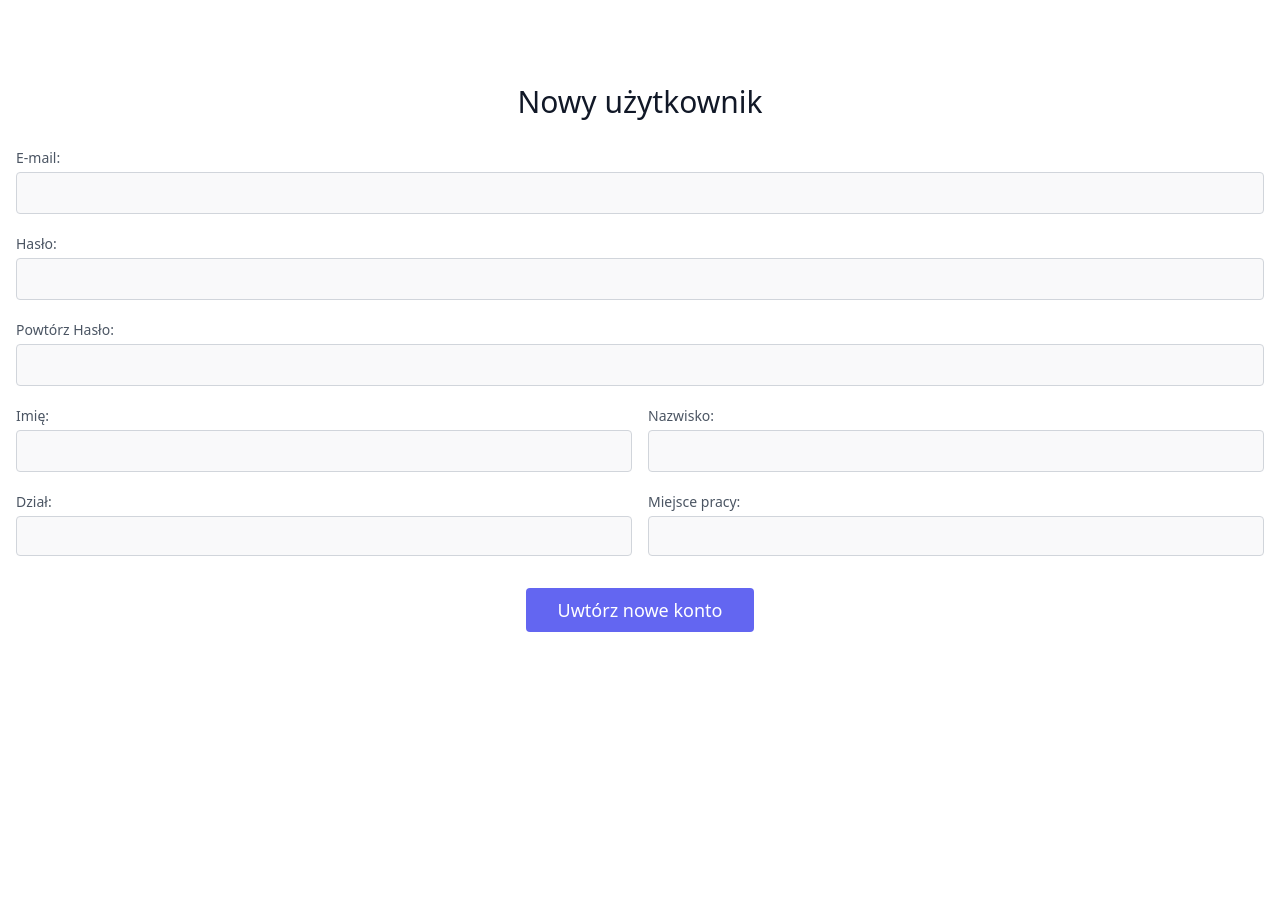
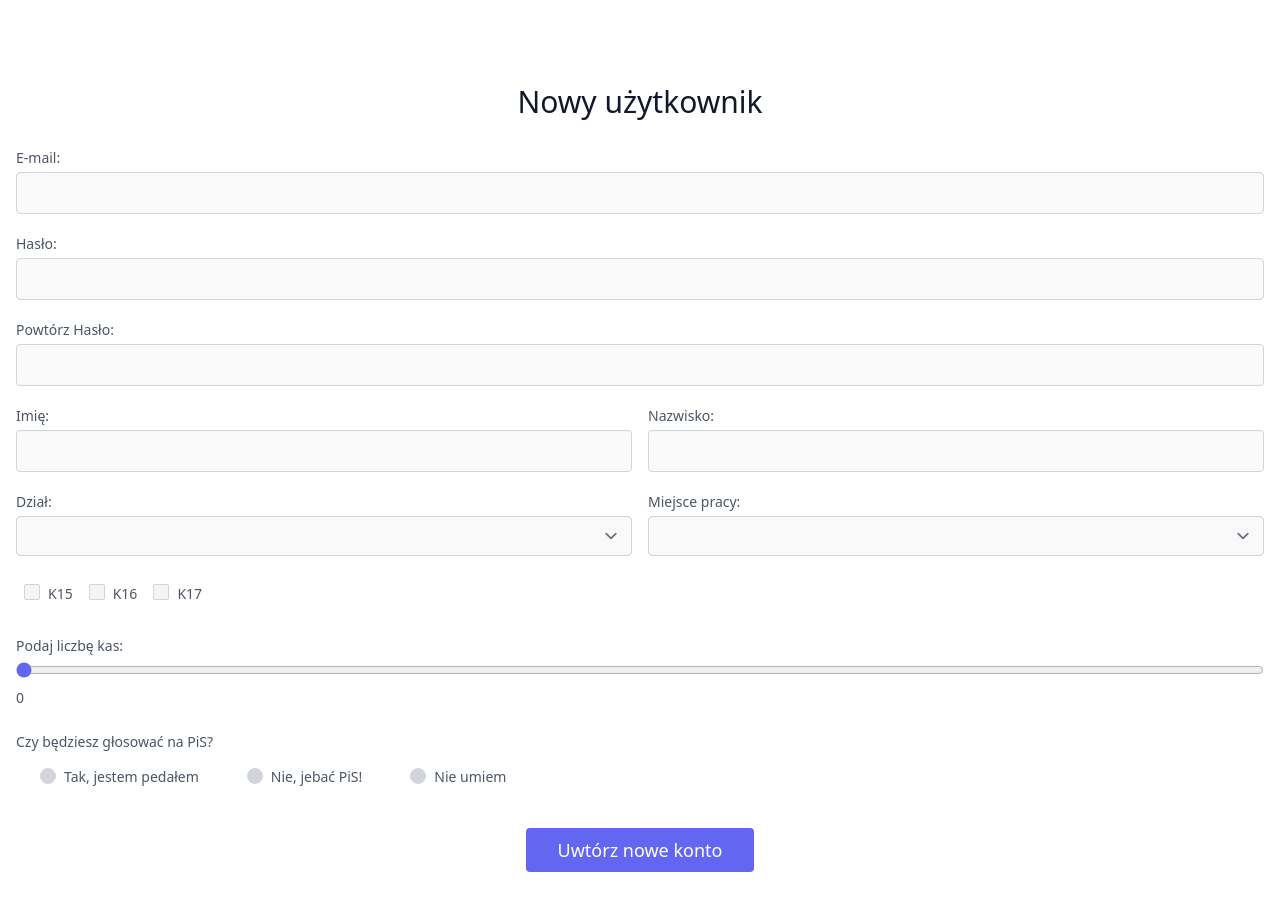
Before and after one commit to MiSypniewski/Punktualnik, a Next.js app: page /users/register in a window 1280 px wide. Shown: the top 910 px of the page. Before the commit the page ends 800 px from the top, so only its background shows below. Built offline with nearby package versions, Linux system fonts and the light colour scheme.

Commit message:
feat: save all progress

```diff
--- a/components/baseLayout.js
+++ b/components/baseLayout.js
@@ -12,31 +12,29 @@ const TopNavigation = () => {
   const [firtstRun, setFirstRun] = useState(false);
   const [counter, setCounter] = useState(0);
 
-  console.log(`session:`);
-  console.log(session);
   moment.locale("pl");
   const date = moment().locale("pl").format("dddd, D MMMM YYYY, ");
   const time = getCurrentTime();
 
-  useEffect(() => {
-    if (!firtstRun) {
-      setInterval(() => {
-        if (moment().format("HH:mm:ss") === "03:15:00") router.reload();
-        setCounter((prevState) => {
-          const newState = (prevState += 1);
-          return newState;
-        });
-      }, 1000);
-      setIntervalID(intervalID);
-      setFirstRun(true);
-    }
-  }, [firtstRun]);
+  // useEffect(() => {
+  //   if (!firtstRun) {
+  //     setInterval(() => {
+  //       if (moment().format("HH:mm:ss") === "03:15:00") router.reload();
+  //       setCounter((prevState) => {
+  //         const newState = (prevState += 1);
+  //         return newState;
+  //       });
+  //     }, 1000);
+  //     setIntervalID(intervalID);
+  //     setFirstRun(true);
+  //   }
+  // }, [firtstRun]);
 
   return (
     <div className="flex gap-6 w-full px-4 py-1">
       <p className="capitalize flex-grow font-bold">{`${date} ${time}`}</p>
       {/* <p className="text-center flex-grow">Pysznej kawusi...</p> */}
-      <p className="capitalize font-bold">{session ? session.section : "Zaloguj się"}</p>
+      <p className="capitalize font-bold">{session ? session.user.section : "Zaloguj się"}</p>
     </div>
   );
 };
--- a/pages/api/create.js
+++ b/pages/api/create.js
@@ -3,6 +3,7 @@ import newDay from "../../services/newDay";
 export default async (req, res) => {
   // switch (req.method) {
   //   case "GET": {
+  //     console.log(`metoda GET`);
   //     const newDays = await newDay();
   //     res.status(200).json(newDays);
   //     break;
--- a/pages/users/register.js
+++ b/pages/users/register.js
@@ -1,10 +1,12 @@
 import { useState, useRef } from "react";
 import { jsonFetcher } from "../../utils";
 import { useRouter } from "next/router";
+import { fromJSON } from "postcss";
 
 export default function CreateUser() {
   const userForm = useRef();
   const [error, setError] = useState();
+  const [cashregisterNumbers, setCashRegisterNumbers] = useState(0);
   const [formProcessing, setFormProcessing] = useState(false);
   const router = useRouter();
 
@@ -15,6 +17,10 @@ export default function CreateUser() {
     setError(null);
     setFormProcessing(true);
     const form = new FormData(userForm.current);
+    console.log(`checkboxy: `);
+    console.log(form.getAll("numerKasy"));
+    console.log(`range input:`);
+    console.log(form.getAll("iloscKas"));
     const payload = {
       email: form.get("email"),
       name: form.get("name"),
@@ -22,6 +28,8 @@ export default function CreateUser() {
       password: form.get("password"),
       location: form.get("location"),
       section: form.get("section"),
+      iloscKas: form.get("iloscKas"),
+      numeryKas: form.getAll("numerKasy"),
     };
 
     if (payload.password !== form.get("passwordConfirm")) {
@@ -46,14 +54,14 @@ export default function CreateUser() {
       setError(payload.error);
     }
 
-    // console.log(payload);
+    console.log(payload);
 
     // setFormProcessing(false);
   };
 
   return (
     <section className="sm:container mx-auto p-2 mt-3 mb-8">
-      <div className="mt-16">
+      <div className="sm:mt-4 md:mt-8 lg:mt-16">
         <h2 className="sm:text-3xl text-2xl font-medium title-font mb-4 text-gray-900 text-center">Nowy użytkownik</h2>
       </div>
       <div>
@@ -157,6 +165,106 @@ export default function CreateUser() {
               </select>
             </div>
           </div>
+          <div className="p-2 w-full">
+            <fieldset className="flex">
+              <div className="p-2">
+                <input
+                  type="checkbox"
+                  id="K15"
+                  name="numerKasy"
+                  value="K15"
+                  className="appearance-none indeterminate:bg-gray-300 h-4 w-4 border border-gray-300 rounded-sm bg-gray-100 text-indigo-500  checked:bg-indigo-500 checked:border-indigo-600 focus:border-indigo-500 focus:outline-none transition duration-200 mt-1 align-top bg-no-repeat bg-center bg-contain float-left mr-2 cursor-pointer"
+                />
+                <label htmlFor="K15" className="inline-block leading-7 text-sm text-gray-600">
+                  K15
+                </label>
+              </div>
+
+              <div className="p-2">
+                <input
+                  type="checkbox"
+                  id="K16"
+                  name="numerKasy"
+                  value="K16"
+                  className="indeterminate:bg-gray-300 h-4 w-4 border border-gray-300 rounded-sm bg-gray-100 text-indigo-500  checked:bg-indigo-500 checked:border-indigo-600 focus:border-indigo-500 focus:outline-none transition duration-200 mt-1 align-top bg-no-repeat bg-center bg-contain float-left mr-2 cursor-pointer"
+                />
+                <label htmlFor="K16" className="leading-7 text-sm text-gray-600">
+                  K16
+                </label>
+              </div>
+              <div className="p-2">
+                <input
+                  type="checkbox"
+                  id="K17"
+                  name="numerKasy"
+                  value="K17"
+                  className=" indeterminate:bg-gray-300 h-4 w-4 border border-gray-300 rounded-sm bg-gray-100 text-indigo-500  checked:bg-indigo-500 checked:border-indigo-600 focus:border-indigo-500 focus:outline-none transition duration-200 mt-1 align-top bg-no-repeat bg-center bg-contain float-left mr-2 cursor-pointer"
+                />
+                <label htmlFor="K17" className="leading-7 text-sm text-gray-600">
+                  K17
+                </label>
+              </div>
+            </fieldset>
+          </div>
+          <div className="p-2 w-full">
+            <p className="leading-7 text-sm text-gray-600">Podaj liczbę kas:</p>
+            <input
+              type="range"
+              id="iloscKas"
+              name="iloscKas"
+              step="1"
+              min="0"
+              max="15"
+              value={cashregisterNumbers}
+              onChange={(e) => {
+                setCashRegisterNumbers(e.target.value);
+              }}
+              className="w-full  accent-indigo-500  focus:accent-indigo-600 slider-thumb:bg-red-500"
+            />
+            <p className="leading-7 text-sm text-gray-600">{cashregisterNumbers}</p>
+          </div>
+          <div className="p-2 w-full">
+            <p className="leading-7 text-sm text-gray-600">Czy będziesz głosować na PiS?</p>
+            <fieldset className="md:flex">
+              <div className="p-2 md:mx-4 ">
+                <input
+                  type="radio"
+                  id="tak"
+                  name="glosowanie"
+                  value="tak"
+                  className="appearance-none indeterminate:bg-gray-300 h-4 w-4 rounded-full border border-gray-300  bg-gray-100 text-indigo-500  checked:bg-indigo-500 checked:border-indigo-600 focus:border-indigo-500 focus:outline-none transition duration-200 mt-1 align-top bg-no-repeat bg-center bg-contain float-left mr-2 cursor-pointer"
+                />
+                <label htmlFor="tak" className="inline-block leading-3 text-sm text-gray-600 cursor-pointer">
+                  Tak, jestem pedałem
+                </label>
+              </div>
+
+              <div className="p-2 md:mx-4">
+                <input
+                  type="radio"
+                  id="nie"
+                  name="glosowanie"
+                  value="nie"
+                  className="indeterminate:bg-gray-300 h-4 w-4 rounded-full border border-gray-300 bg-gray-100 text-indigo-500  checked:bg-indigo-500 checked:border-indigo-600 focus:border-indigo-500 focus:outline-none transition duration-200 mt-1 align-top bg-no-repeat bg-center bg-contain float-left mr-2 cursor-pointer"
+                />
+                <label htmlFor="nie" className="leading-3 text-sm text-gray-600">
+                  Nie, jebać PiS!
+                </label>
+              </div>
+              <div className="p-2 md:mx-4">
+                <input
+                  type="radio"
+                  id="nieumiem"
+                  name="glosowanie"
+                  value="nieumiem"
+                  className=" indeterminate:bg-gray-300 h-4 w-4 border rounded-full border-gray-300 bg-gray-100 text-indigo-500  checked:bg-indigo-500 checked:border-indigo-600 focus:border-indigo-500 focus:outline-none transition duration-200 mt-1 align-top bg-no-repeat bg-center bg-contain float-left mr-2 cursor-pointer"
+                />
+                <label htmlFor="nieumiem" className="leading-3 text-sm text-gray-600">
+                  Nie umiem
+                </label>
+              </div>
+            </fieldset>
+          </div>
           <div className="p-6 w-full">
             <button
               disabled={formProcessing}
--- a/services/newDay.js
+++ b/services/newDay.js
@@ -5,25 +5,34 @@ const newDay = async (section) => {
   moment.locale("pl");
   const getUsers = async (section) => {
     const users = await airDB("Users")
-      .select({ filterByFormula: `AND(Section="${section}", IsActive="Active")` })
+      // w nowej wersji ma być "true" oraz passwordHash i passwordSalt
+      .select({ filterByFormula: `AND(Section="${section}", IsActive="true")` })
+      // .select({ filterByFormula: `AND(Section="${section}", IsActive="Active")` })
       .firstPage();
 
     return users.map((user) => {
-      user.fields.password = ";)";
-      user.fields.saltPassword = ";)";
+      user.fields.passwordHash = ";)";
+      user.fields.passwordSalt = ";)";
+      user.email = ";)";
+      // user.fields.password = ";)";
+      // user.fields.saltPassword = ";)";
       return user.fields;
     });
   };
 
   //zmienić na zmienną section
   const users = await getUsers("biedronka");
+  console.log(`użytkowicy: `);
+  console.log(users);
 
   users.forEach(async (user) => {
     moment.locale("pl");
     const now = moment().hours(0).minutes(0).seconds(0).milliseconds(0).format();
     const addHours = moment(now).hours(3).format();
 
-    for (let i = 0; i <= 60; i++) {
+    for (let i = 1; i <= 30; i++) {
+      // 1 = zacznij od "jutro"
+      //przetestować na jakiś jednym dniu "IsActive" z góry ^^^^^^^
       const newDay = moment(addHours).add(i, "days").format();
       console.log(moment(newDay).format());
 
--- a/tailwind.config.js
+++ b/tailwind.config.js
@@ -8,5 +8,5 @@ module.exports = {
   variants: {
     extend: {},
   },
-  plugins: [],
+  plugins: [require("@tailwindcss/forms")],
 };
```
Also changed, not shown: package.json (+11 -10 lines), 1 other file (tests, documents, lock files or other folders).
